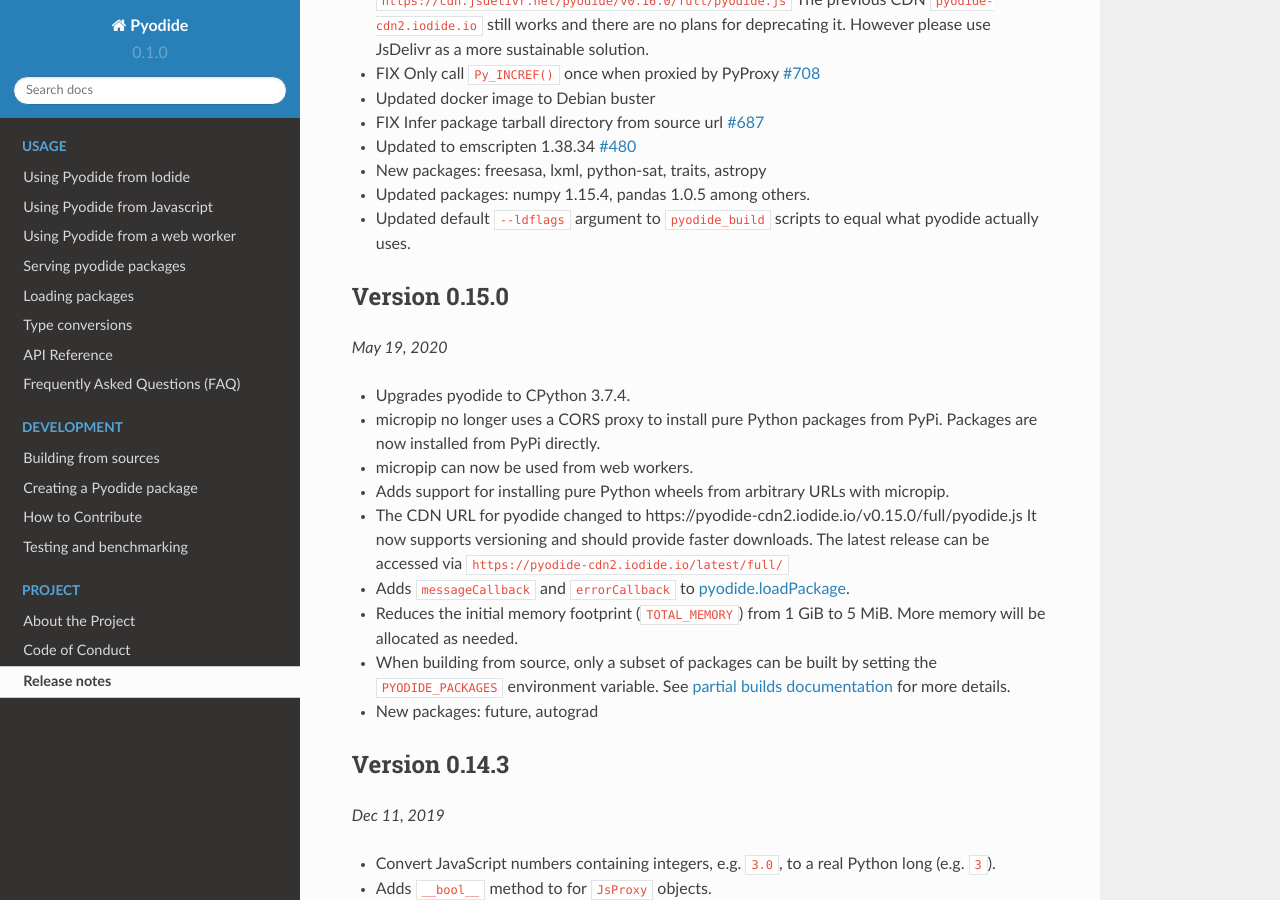
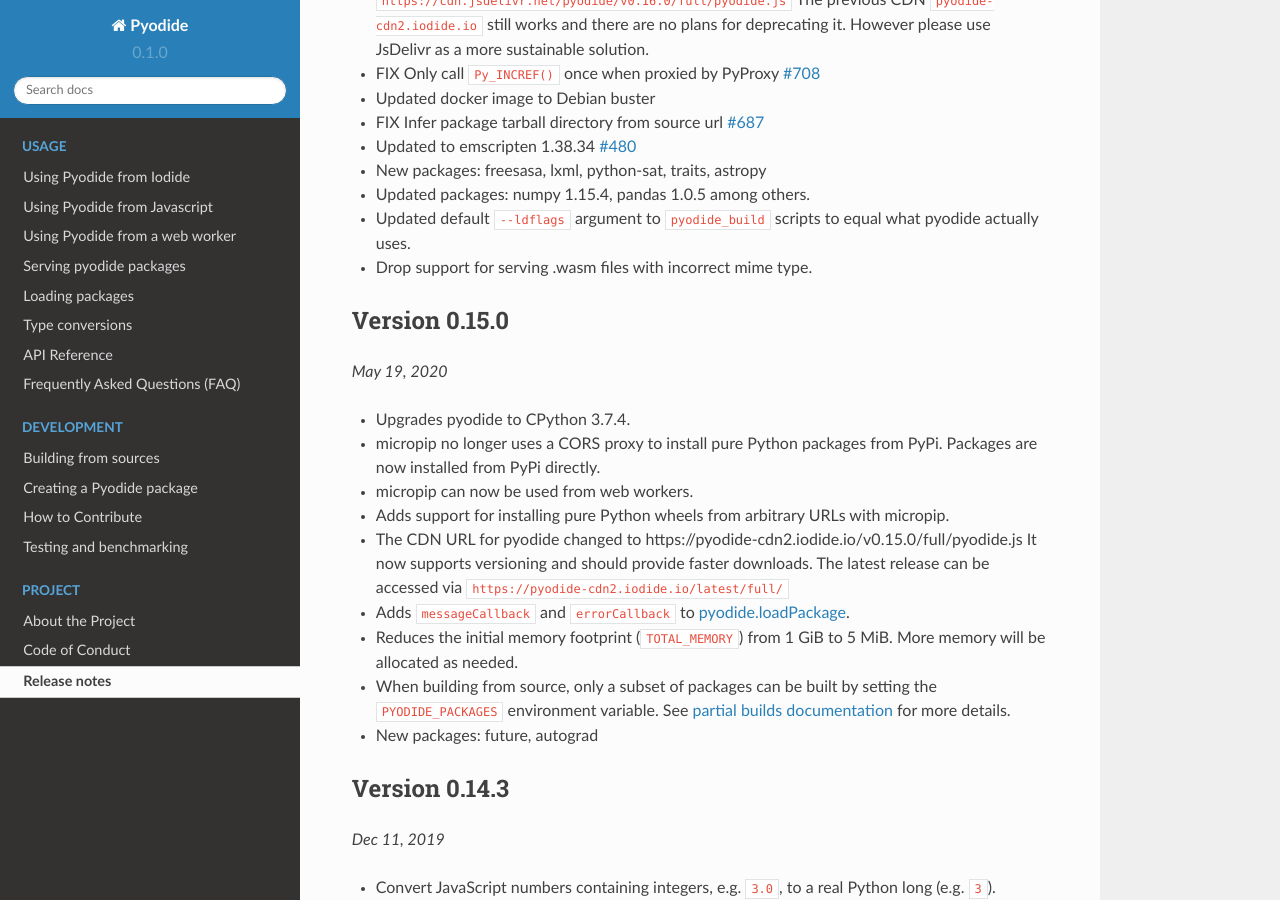
Before and after one commit to pyodide/pyodide, a Sphinx documentation site: the page built from docs/changelog.md, in a window 1280 px wide and 900 px high, scrolled down 324 px. Built offline with Sphinx 7.4.7 and the Read the Docs theme 2.0.0, drawn with Linux system fonts in a browser that asks for light colours; the version number is read from the project's files by our own code.

Commit message:
Update changelog

```diff
--- a/docs/changelog.md
+++ b/docs/changelog.md
@@ -22,7 +22,7 @@
 - Updated packages: numpy 1.15.4, pandas 1.0.5 among others.
 - Updated default `--ldflags` argument to `pyodide_build` scripts to equal what
   pyodide actually uses.
-
+- Drop support for serving .wasm files with incorrect mime type.
 
 ## Version 0.15.0
 *May 19, 2020*
```
